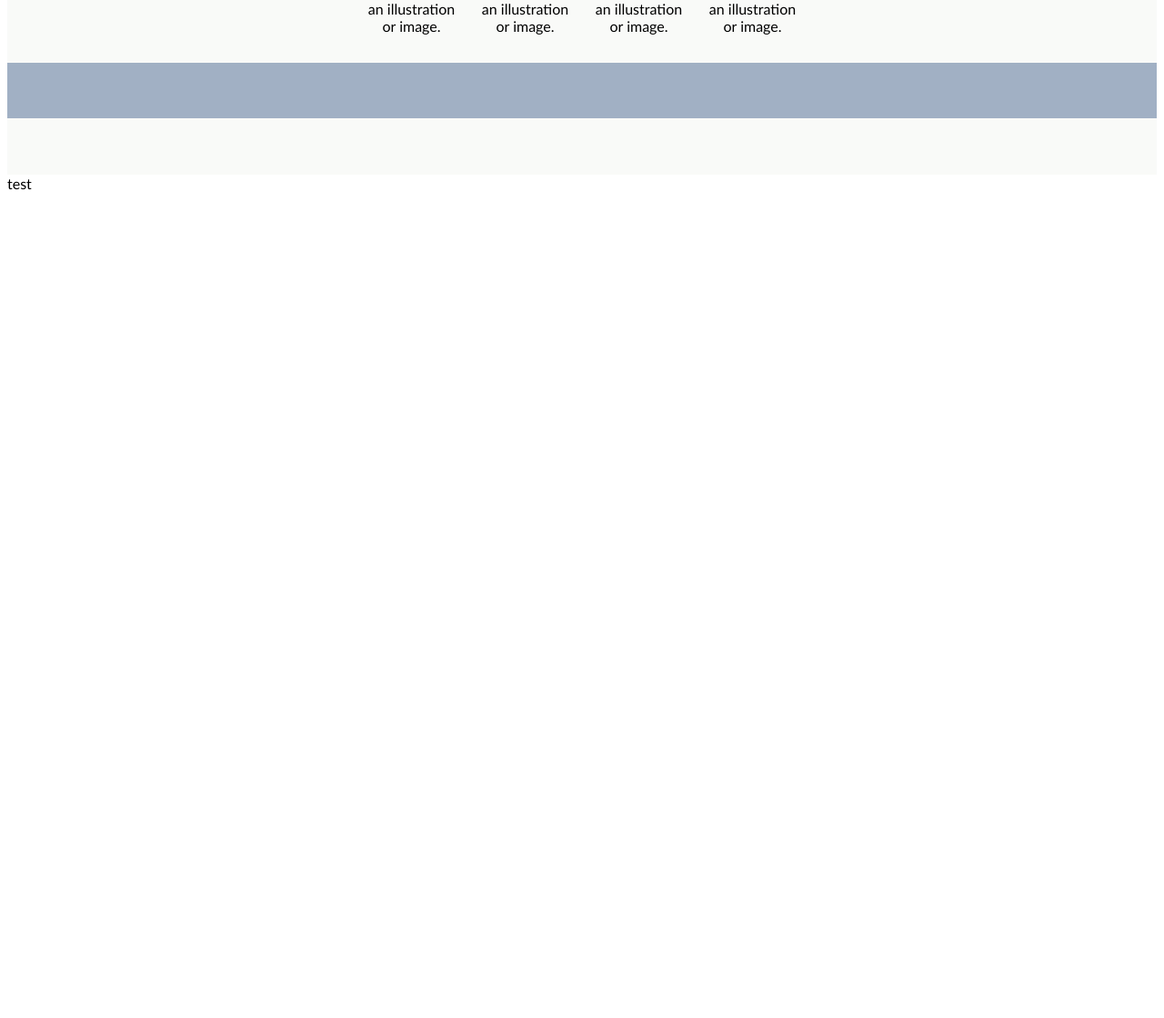
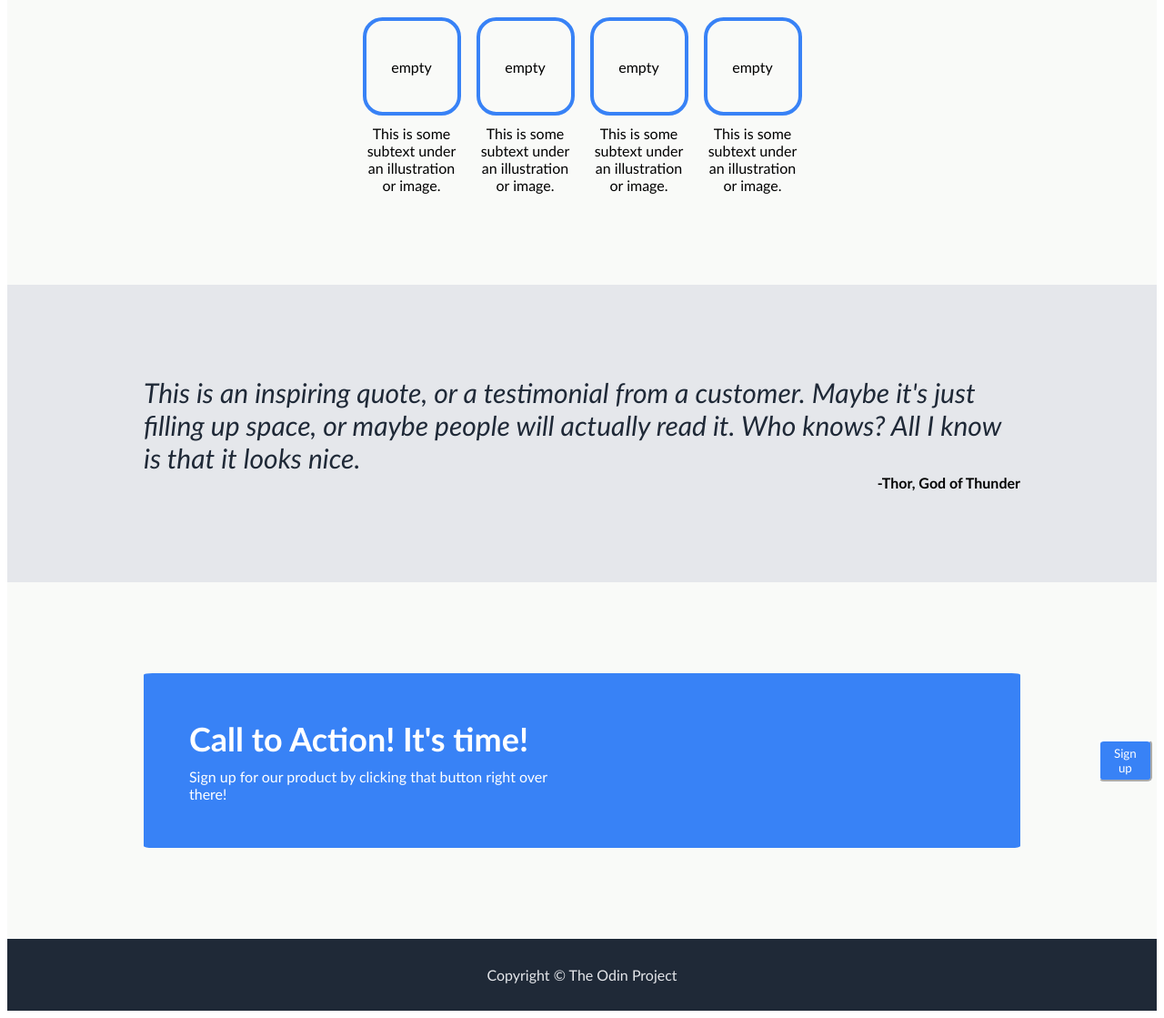
Before and after one commit to taylordelk/odin_landing_page, a plain HTML site: page index.html in a window 1280 px wide. Shown: the part 597-1716 px from the top of the page at 91% size. Before the commit the page ends 816 px from the top, so only its background shows below. Drawn offline with Linux system fonts and the light colour scheme.

Commit message:
Finished project.

```diff
--- a/index.html
+++ b/index.html
@@ -22,7 +22,7 @@
         <div class="smallerbox">
             <div class="subject">This website is awesome</div>
             <div class="subtext"> This website has some subtext that goes here under the main title. It's a smaller font and the color is lower contrast.</div>
-            <button id="signup1" >Sign up</button>
+            <button class="button1">Sign up</button>
         </div>
         <div class="smallerbox">
             <div class="placeholder">
@@ -30,8 +30,6 @@
             </div>
         </div>
     </div>
-
-
 
     <div class="box2">
 
@@ -74,14 +72,33 @@
 
 
     <div class="box3">
+        <div class="quote-text">
+            This is an inspiring quote, or a testimonial from a customer. Maybe it's just filling up space, or maybe people will actually read it. Who knows? All I know is that it looks nice.
+        </div>
+        <div class="quoteattribute">
+            -Thor, God of Thunder
+        </div>
+    </div>
 
-    </div>
+
+
+
     <div class="box2">
-
+        <div class="bluebox">
+            <div class="smallerbox">
+                <div class="call">Call to Action! It's time!</div>
+                <div class="subtext">
+                    Sign up for our product by clicking that button right over there!
+                </div>
+            </div>
+            <button id="button2" class="button1">Sign up</button>
+        </div>
     </div>
 </div>
+
+
 <div class="footer">
-    test
+    Copyright &copy; The Odin Project
 </div>
 </body>
 </html>
--- a/styles.css
+++ b/styles.css
@@ -39,12 +39,15 @@ li{
 }
 
 
-}
 
 .footer{
-    justify-self: flex-end;
+    display: flex;
+    justify-content: center;
     flex: 0 0 auto;
     background-color: #1F2937;
+    color:#E5E7EB;
+    align-content: center;
+    padding: 30px;
 }
 
 .box1{
@@ -53,7 +56,7 @@ li{
     background-color: #1F2937;
     justify-content: center;
     align-items: center;
-    padding: 10px 150px 10px 150px;
+    padding: 20px 150px 100px 150px;
     gap: 10px;
 }
 
@@ -63,17 +66,20 @@ li{
     background-color: #f9faf8;
     justify-content: center;
     align-items: center;
-    padding: 10px 150px 10px 150px;
+    padding: 100px 150px 100px 150px;
     flex-direction: column;
+    gap: 40px;
 }
 
 .box3{
     display: flex;
     flex: 1 1 auto;
-    background-color: #a1b0c4;
+    background-color: #E5E7EB;
     justify-content: center;
     align-items: center;
-    padding: 10px 150px 10px 150px;
+    flex-direction: column;
+    min-width: 700px;
+    padding: 100px 150px 100px 150px;
 }
 
 .subject{
@@ -105,15 +111,18 @@ li{
     min-width: 400px;
 }
 
-#signup1{
+.button1{
     background-color: #3882F6;
-    color: #e5e7eb;
+    color: white;
+    align-self: flex-start;
+    border-radius: 10%;
+    box-shadow: none;
+    padding: 5px 15px;
 }
 
 .subtext{
     color: white;
-    flex: 0 0 auto;
-
+    flex: 1 1 auto;
 }
 
 .infoheader{
@@ -156,3 +165,44 @@ li{
     text-align: center;
 
 }
+
+.quote-text{
+    font-size: 30px;
+    font-style: italic;
+    font-weight: light;
+    color: #1F2937;
+}
+
+.quoteattribute{
+    display:flex;
+    justify-content: flex-end;
+    align-items: flex-end;
+    align-self: flex-end;
+    font-weight: bolder;
+}
+
+.bluebox{
+    display: flex;
+    justify-content: space-between;
+    background-color: #3882F6;
+    border-radius: 1%;
+    padding: 50px;
+    min-width: 800px;
+    gap: 600px;
+    align-items: center;
+}
+
+.call{
+    font-size: 36px;
+    font-weight: bolder;
+    color: white;
+    flex: 1 1 0;
+
+}
+
+#button2{
+    background-color: #3882F6;
+    border-color: white;
+    color: white;
+    align-self: center;
+}
```
